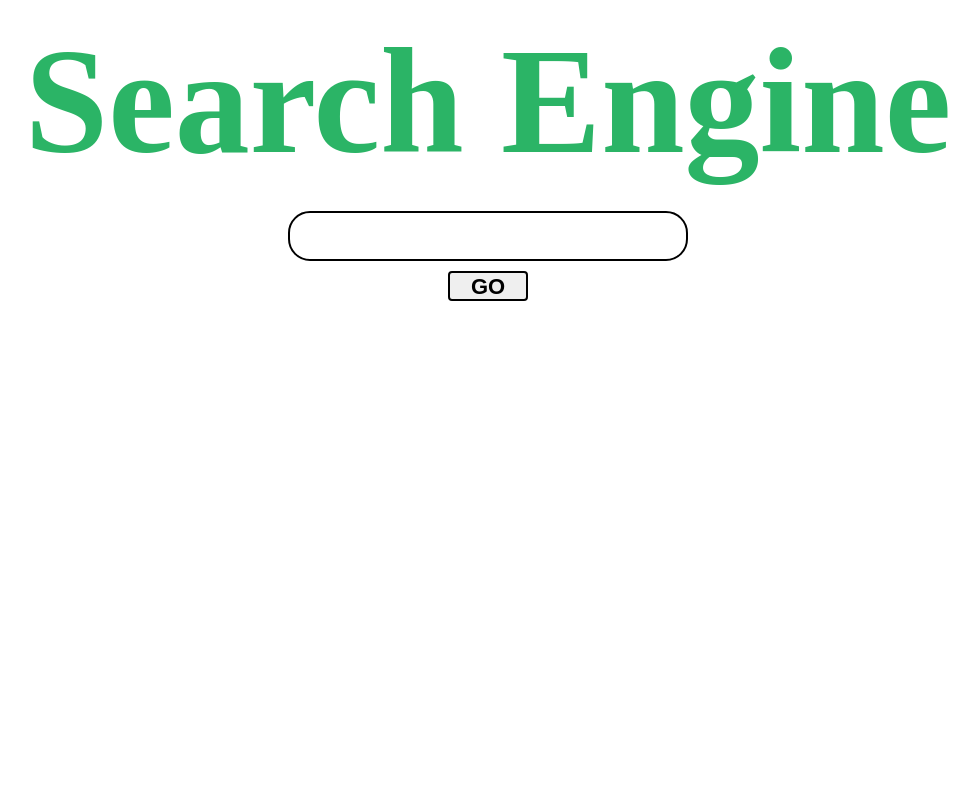
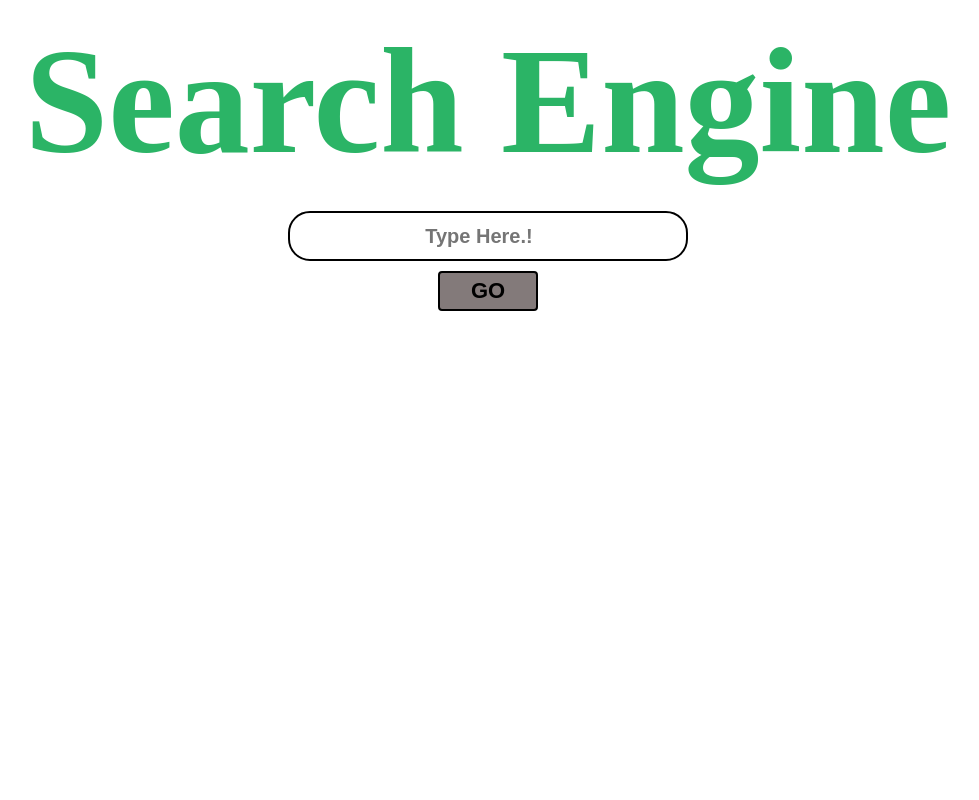
Before and after one commit to RajuSonwani/custom_seach_engine, a plain HTML site: page index.html in a window 1280 px wide. Shown: the top 800 px of the page, without its empty margins (152-1131 px from the left). Drawn offline with Linux system fonts and the light colour scheme.

Commit message:
Update index.html

```diff
--- a/index.html
+++ b/index.html
@@ -31,17 +31,24 @@
             height: 50px;
             width: 400px;
             margin: 10px 10px;
+            text-align:center;
+            font-weight: bold;
+            font-size: 20px;
             border: 2px solid black;
             border-radius: 22px;
             outline: none;
         }
         button{
             outline: auto;
-            height: 30px;
-            width: 80px;
+            height: 40px;
+            width: 100px;
             border-radius: 2px;
             font-weight: bold;
             font-size: 22px;
+            background-color: rgb(131, 122, 122);
+        }
+        button:hover{
+            background-color: green;
         }
     </style>
     <title>customSearchEngine</title>
@@ -50,7 +57,153 @@
 <body>
     <h1>Search Engine</h1>
     <div id="inputDiv">
-        <input type="search" name="input" id="input">
+        <input type="search" name="input" id="input" placeholder="Type Here.!"  autocomplete="off" >
+        <button onclick="get()" id="btn">GO</button>
+
+    </div>
+
+    <div id="box">
+        <iframe id="embed" frameborder="0" height="500px" width=100%></iframe>
+    </div>
+
+
+
+
+</body>
+
+</html><!DOCTYPE html>
+<html lang="en">
+
+<head>
+    <meta charset="UTF-8">
+    <meta name="viewport" content="width=device-width, initial-scale=1.0">
+    <script src="script.js"></script>
+    <style>
+        #box {
+            margin: 5px 0px;
+            /* border: 2px solid rgb(18, 61, 59); */
+            width: 100%;
+        }
+
+        h1 {
+            line-height: 0%;
+            color: rgb(43, 180, 102);
+            font-weight:bold;
+            font-size: 150px;
+            text-align: center;
+        }
+        #inputDiv{
+            display:flex;
+            flex-direction: column;
+            align-items: center;
+            justify-content: center;
+
+        }
+
+        #inputDiv input{
+            height: 50px;
+            width: 400px;
+            margin: 10px 10px;
+            text-align:center;
+            font-weight: bold;
+            font-size: 20px;
+            border: 2px solid black;
+            border-radius: 22px;
+            outline: none;
+        }
+        button{
+            outline: auto;
+            height: 40px;
+            width: 100px;
+            border-radius: 2px;
+            font-weight: bold;
+            font-size: 22px;
+            background-color: rgb(131, 122, 122);
+        }
+        button:hover{
+            background-color: green;
+        }
+    </style>
+    <title>customSearchEngine</title>
+</head>
+
+<body>
+    <h1>Search Engine</h1>
+    <div id="inputDiv">
+        <input type="search" name="input" id="input" placeholder="Type Here.!"  autocomplete="off" >
+        <button onclick="get()" id="btn">GO</button>
+
+    </div>
+
+    <div id="box">
+        <iframe id="embed" frameborder="0" height="500px" width=100%></iframe>
+    </div>
+
+
+
+
+</body>
+
+</html><!DOCTYPE html>
+<html lang="en">
+
+<head>
+    <meta charset="UTF-8">
+    <meta name="viewport" content="width=device-width, initial-scale=1.0">
+    <script src="script.js"></script>
+    <style>
+        #box {
+            margin: 5px 0px;
+            /* border: 2px solid rgb(18, 61, 59); */
+            width: 100%;
+        }
+
+        h1 {
+            line-height: 0%;
+            color: rgb(43, 180, 102);
+            font-weight:bold;
+            font-size: 150px;
+            text-align: center;
+        }
+        #inputDiv{
+            display:flex;
+            flex-direction: column;
+            align-items: center;
+            justify-content: center;
+
+        }
+
+        #inputDiv input{
+            height: 50px;
+            width: 400px;
+            margin: 10px 10px;
+            text-align:center;
+            font-weight: bold;
+            font-size: 20px;
+            border: 2px solid black;
+            border-radius: 22px;
+            outline: none;
+        }
+        button{
+            outline: auto;
+            height: 40px;
+            width: 100px;
+            border-radius: 2px;
+            font-weight: bold;
+            font-size: 22px;
+            background-color: rgb(131, 122, 122);
+        }
+        button:hover{
+            background-color: green;
+        }
+    </style>
+    <title>customSearchEngine</title>
+</head>
+
+<body>
+    <h1>Search Engine</h1>
+    <div id="inputDiv">
+        <input type="search" name="input" id="input" placeholder="Type Here.!"  autocomplete="off" >
         <button onclick="get()" id="btn">GO</button>
 
     </div>
```
